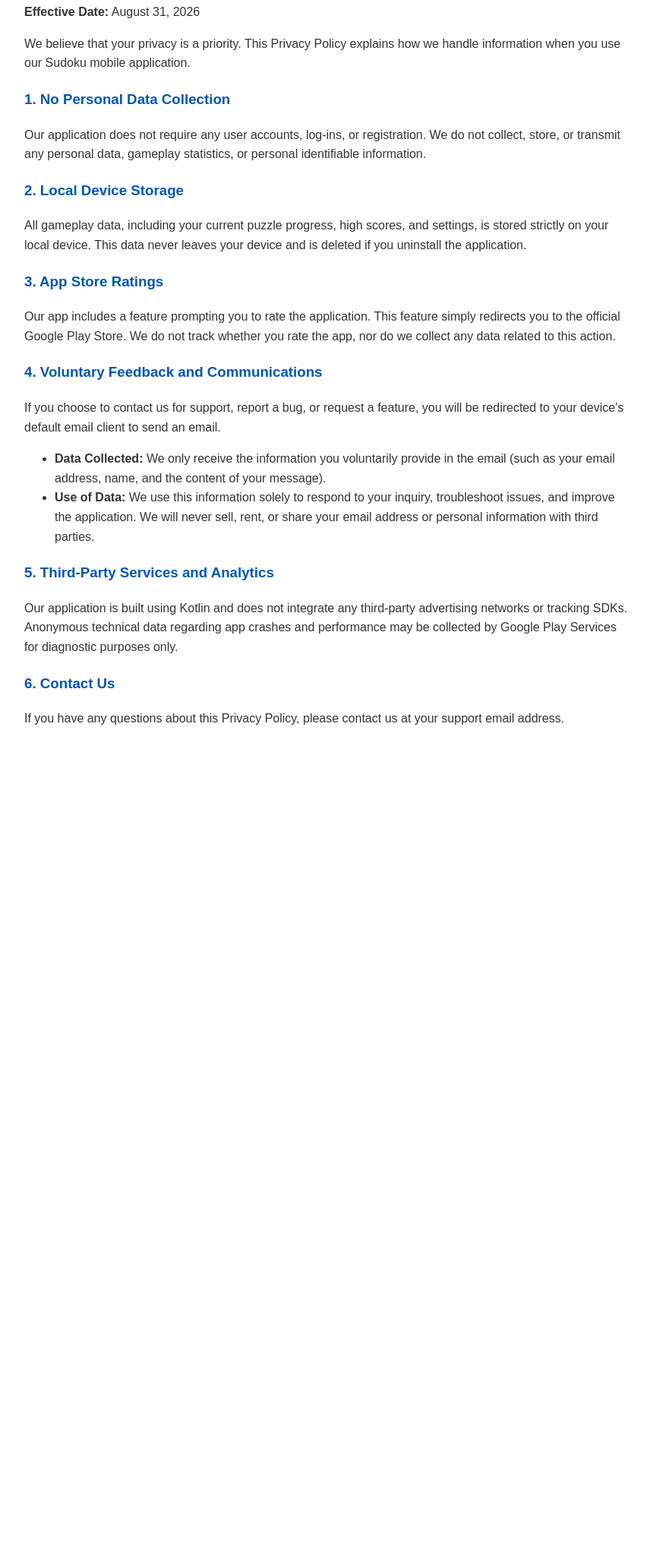
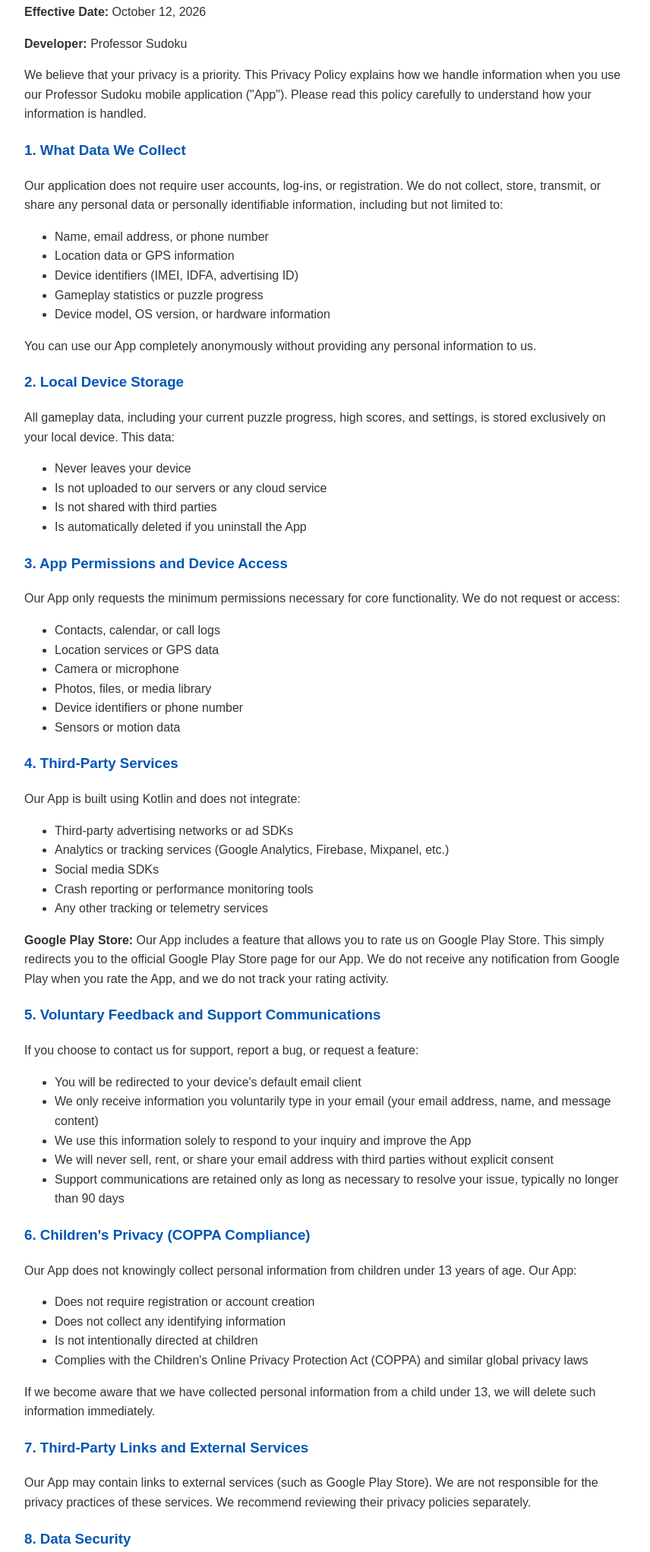
Before and after one commit to professorsudoku/sudoku-privacy-policy, a plain HTML site: page index.html in a window 1280 px wide. Shown: the part 123-2166 px from the top of the page at 76% size, without its empty margins (208-1064 px from the left). Before the commit the page ends 1118 px from the top, so only its background shows below. Drawn offline with Linux system fonts and the light colour scheme.

Commit message:
Update lowercase index.html to match final privacy policy content served by the site

```diff
--- a/index.html
+++ b/index.html
@@ -3,7 +3,7 @@
 <head>
     <meta charset="UTF-8">
     <meta name="viewport" content="width=device-width, initial-scale=1.0">
-    <title>Privacy Policy - Sudoku Puzzle App</title>
+    <title>Privacy Policy - Professor Sudoku</title>
     <style>
         body { font-family: Arial, sans-serif; line-height: 1.6; max-width: 800px; margin: 0 auto; padding: 20px; color: #333; }
         h1 { color: #111; border-bottom: 2px solid #eee; padding-bottom: 10px; }
@@ -12,31 +12,97 @@
 </head>
 <body>
 
-    <h1>Privacy Policy for Sudoku Puzzle App</h1>
-    <p><strong>Effective Date:</strong> August 31, 2026</p>
-    <p>We believe that your privacy is a priority. This Privacy Policy explains how we handle information when you use our Sudoku mobile application.</p>
+    <h1>Privacy Policy for Professor Sudoku</h1>
+    <p><strong>Effective Date:</strong> October 12, 2026</p>
+    <p><strong>Developer:</strong> Professor Sudoku</p>
+    <p>We believe that your privacy is a priority. This Privacy Policy explains how we handle information when you use our Professor Sudoku mobile application ("App"). Please read this policy carefully to understand how your information is handled.</p>
 
-    <h3>1. No Personal Data Collection</h3>
-    <p>Our application does not require any user accounts, log-ins, or registration. We do not collect, store, or transmit any personal data, gameplay statistics, or personal identifiable information.</p>
+    <h3>1. What Data We Collect</h3>
+    <p>Our application does not require user accounts, log-ins, or registration. We do not collect, store, transmit, or share any personal data or personally identifiable information, including but not limited to:</p>
+    <ul>
+        <li>Name, email address, or phone number</li>
+        <li>Location data or GPS information</li>
+        <li>Device identifiers (IMEI, IDFA, advertising ID)</li>
+        <li>Gameplay statistics or puzzle progress</li>
+        <li>Device model, OS version, or hardware information</li>
+    </ul>
+    <p>You can use our App completely anonymously without providing any personal information to us.</p>
 
     <h3>2. Local Device Storage</h3>
-    <p>All gameplay data, including your current puzzle progress, high scores, and settings, is stored strictly on your local device. This data never leaves your device and is deleted if you uninstall the application.</p>
-
-    <h3>3. App Store Ratings</h3>
-    <p>Our app includes a feature prompting you to rate the application. This feature simply redirects you to the official Google Play Store. We do not track whether you rate the app, nor do we collect any data related to this action.</p>
-
-    <h3>4. Voluntary Feedback and Communications</h3>
-    <p>If you choose to contact us for support, report a bug, or request a feature, you will be redirected to your device's default email client to send an email.</p>
+    <p>All gameplay data, including your current puzzle progress, high scores, and settings, is stored exclusively on your local device. This data:</p>
     <ul>
-        <li><strong>Data Collected:</strong> We only receive the information you voluntarily provide in the email (such as your email address, name, and the content of your message).</li>
-        <li><strong>Use of Data:</strong> We use this information solely to respond to your inquiry, troubleshoot issues, and improve the application. We will never sell, rent, or share your email address or personal information with third parties.</li>
+        <li>Never leaves your device</li>
+        <li>Is not uploaded to our servers or any cloud service</li>
+        <li>Is not shared with third parties</li>
+        <li>Is automatically deleted if you uninstall the App</li>
     </ul>
 
-    <h3>5. Third-Party Services and Analytics</h3>
-    <p>Our application is built using Kotlin and does not integrate any third-party advertising networks or tracking SDKs. Anonymous technical data regarding app crashes and performance may be collected by Google Play Services for diagnostic purposes only.</p>
+    <h3>3. App Permissions and Device Access</h3>
+    <p>Our App only requests the minimum permissions necessary for core functionality. We do not request or access:</p>
+    <ul>
+        <li>Contacts, calendar, or call logs</li>
+        <li>Location services or GPS data</li>
+        <li>Camera or microphone</li>
+        <li>Photos, files, or media library</li>
+        <li>Device identifiers or phone number</li>
+        <li>Sensors or motion data</li>
+    </ul>
 
-    <h3>6. Contact Us</h3>
-    <p>If you have any questions about this Privacy Policy, please contact us at your support email address.</p>
+    <h3>4. Third-Party Services</h3>
+    <p>Our App is built using Kotlin and does not integrate:</p>
+    <ul>
+        <li>Third-party advertising networks or ad SDKs</li>
+        <li>Analytics or tracking services (Google Analytics, Firebase, Mixpanel, etc.)</li>
+        <li>Social media SDKs</li>
+        <li>Crash reporting or performance monitoring tools</li>
+        <li>Any other tracking or telemetry services</li>
+    </ul>
+    <p><strong>Google Play Store:</strong> Our App includes a feature that allows you to rate us on Google Play Store. This simply redirects you to the official Google Play Store page for our App. We do not receive any notification from Google Play when you rate the App, and we do not track your rating activity.</p>
+
+    <h3>5. Voluntary Feedback and Support Communications</h3>
+    <p>If you choose to contact us for support, report a bug, or request a feature:</p>
+    <ul>
+        <li>You will be redirected to your device's default email client</li>
+        <li>We only receive information you voluntarily type in your email (your email address, name, and message content)</li>
+        <li>We use this information solely to respond to your inquiry and improve the App</li>
+        <li>We will never sell, rent, or share your email address with third parties without explicit consent</li>
+        <li>Support communications are retained only as long as necessary to resolve your issue, typically no longer than 90 days</li>
+    </ul>
+
+    <h3>6. Children's Privacy (COPPA Compliance)</h3>
+    <p>Our App does not knowingly collect personal information from children under 13 years of age. Our App:</p>
+    <ul>
+        <li>Does not require registration or account creation</li>
+        <li>Does not collect any identifying information</li>
+        <li>Is not intentionally directed at children</li>
+        <li>Complies with the Children's Online Privacy Protection Act (COPPA) and similar global privacy laws</li>
+    </ul>
+    <p>If we become aware that we have collected personal information from a child under 13, we will delete such information immediately.</p>
+
+    <h3>7. Third-Party Links and External Services</h3>
+    <p>Our App may contain links to external services (such as Google Play Store). We are not responsible for the privacy practices of these services. We recommend reviewing their privacy policies separately.</p>
+
+    <h3>8. Data Security</h3>
+    <p>Since we do not collect, store, or transmit personal data to our servers, there is minimal risk of data breach from our services. Your locally stored game data is subject to your device's built-in security protections, and we encourage you to:</p>
+    <ul>
+        <li>Keeping your device updated with the latest security patches</li>
+        <li>Using device-level security measures (PIN, password, fingerprint, or face unlock)</li>
+        <li>Not sharing your device with untrusted individuals</li>
+    </ul>
+
+    <h3>9. Policy Updates and Changes</h3>
+    <p>We may update this Privacy Policy from time to time to reflect changes in our practices or legal requirements. We will notify you of material changes by updating the "Effective Date" at the top of this policy.</p>
+
+    <h3>10. Your Privacy Rights and Data Requests</h3>
+    <p>Since we do not collect personal data on our servers, there is nothing to access, correct, or delete from our systems. You can delete all locally stored game data by uninstalling the App from your device.</p>
+
+    <h3>11. Contact Us</h3>
+    <p>If you have any questions or concerns about this Privacy Policy, our data practices, or your privacy, please contact us:</p>
+    <p><strong>Email:</strong> prof.sudoku@outlook.com</p>
+    <p>We will respond to your inquiry within 30 days of receiving it.</p>
+
+    <h3>12. Compliance Information for App Stores</h3>
+    <p>This App complies with Google Play Store's privacy policy requirements. The developer has accurately disclosed all data practices in this policy and in the Google Play Data Safety section. There are no hidden data collection practices.</p>
 
 </body>
 </html>
```
